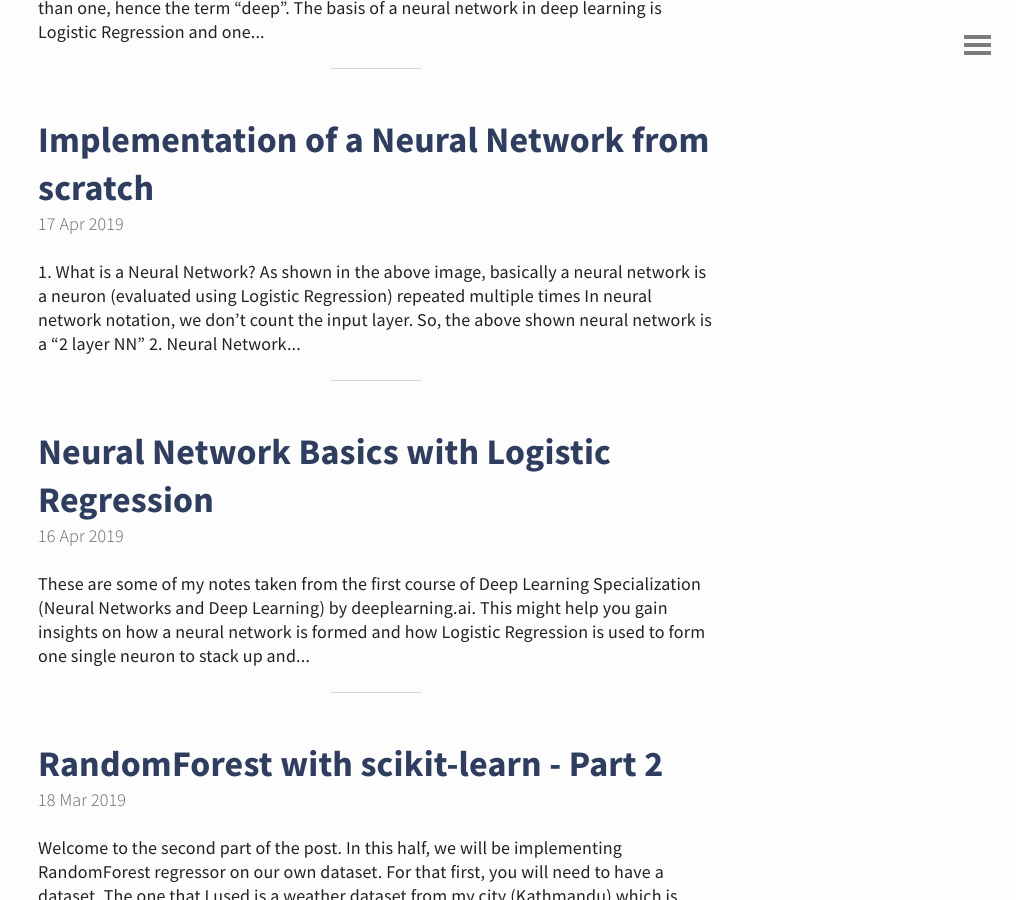
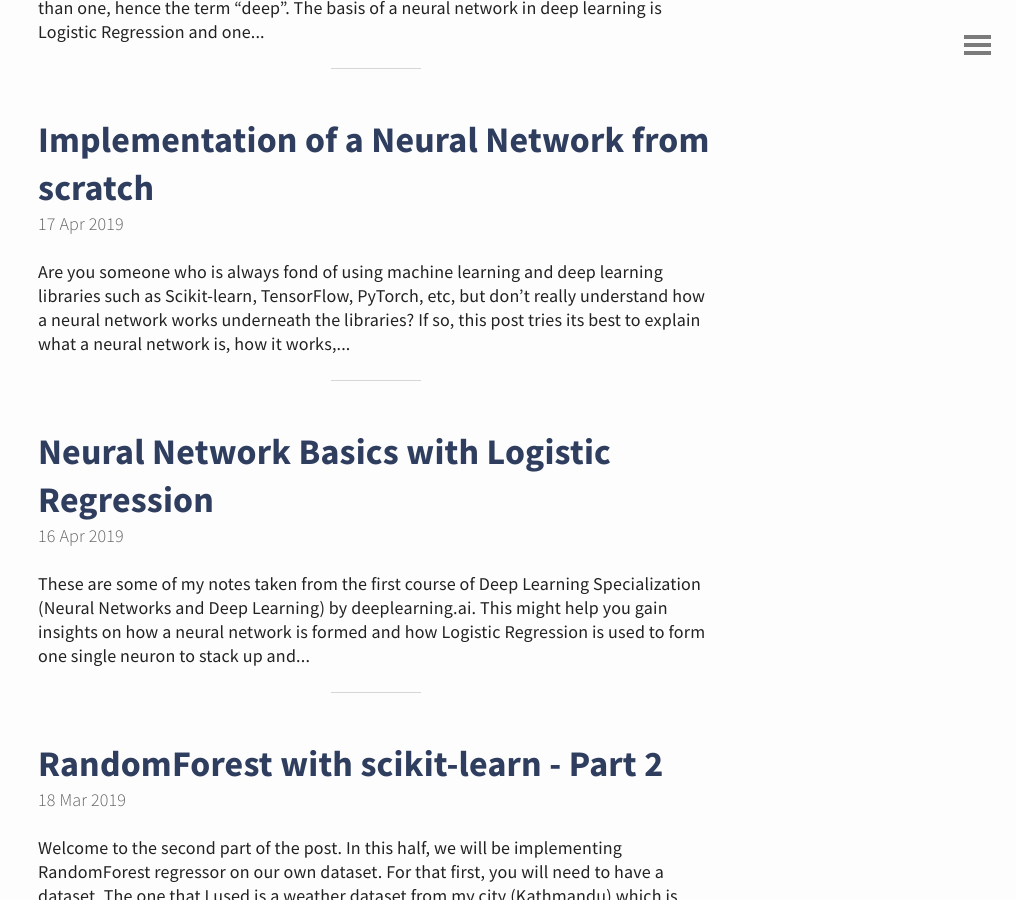
Before and after one commit to asheeshcric/blog, a Jekyll site: the page built from index.html, in a window 1280 px wide and 900 px high, scrolled down 627 px. Shown: the whole window, without its empty margins (264-1280 px from the left). Built offline with Jekyll 4.4.1, drawn with Linux system fonts in a browser that asks for light colours; the list of posts is cut into pages by our own code; comment, search, counter and statistics services are not loaded.

Commit message:
Add initial description to the post

```diff
--- a/_posts/2019-04-17-implementation-neural-network.md
+++ b/_posts/2019-04-17-implementation-neural-network.md
@@ -2,6 +2,10 @@
 title: Implementation of a Neural Network from scratch
 description: Have you ever tried to implement a neural network from scratch, using Logistic Regression? This post reveals the fundamentals of building a neural network and training it with multiple training samples with the help of vectorization.
 ---
+
+Are you someone who is always fond of using machine learning and deep learning libraries such as Scikit-learn, TensorFlow,
+PyTorch, etc, but don't really understand how a neural network works underneath the libraries? If so, this post tries
+its best to explain what a neural network is, how it works, and how anyone can implement it with some **NumPy** basics.
 
 ### 1. What is a Neural Network?
 
```
